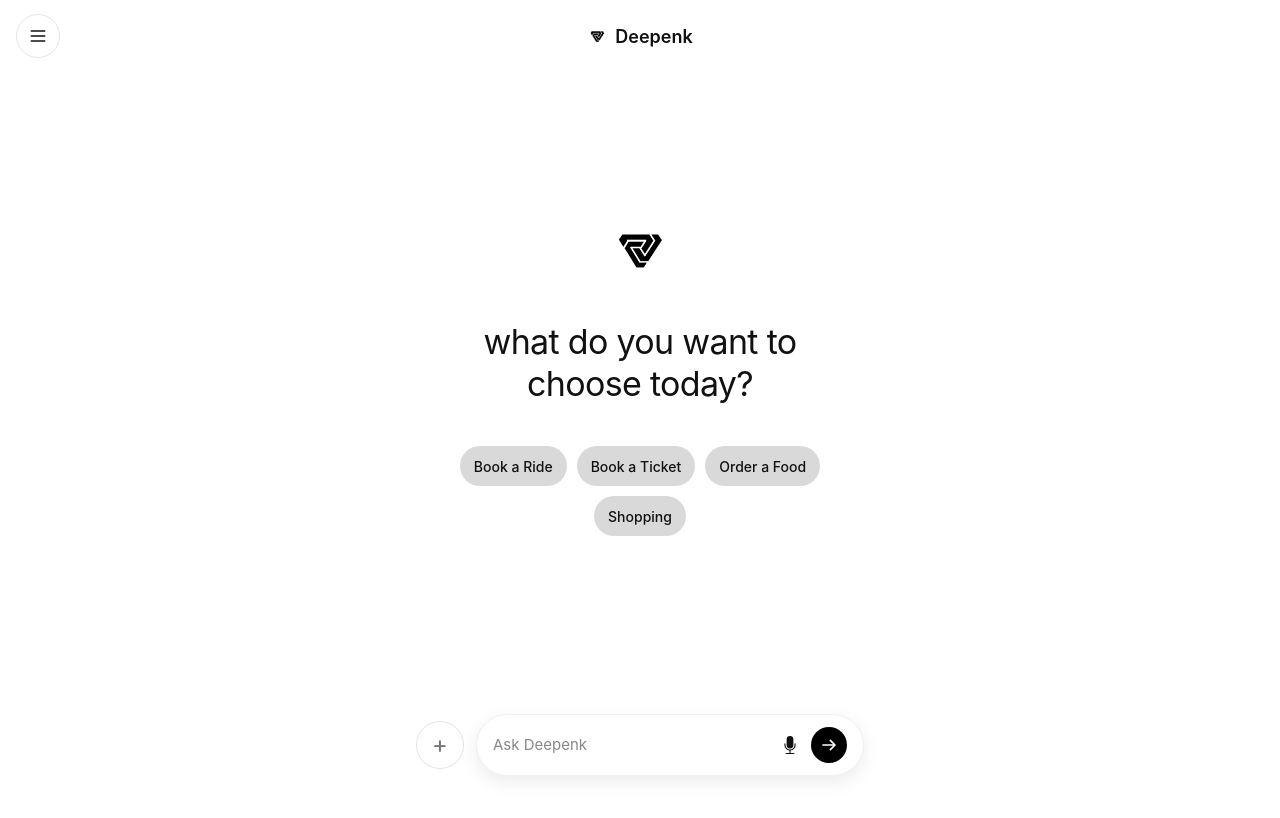
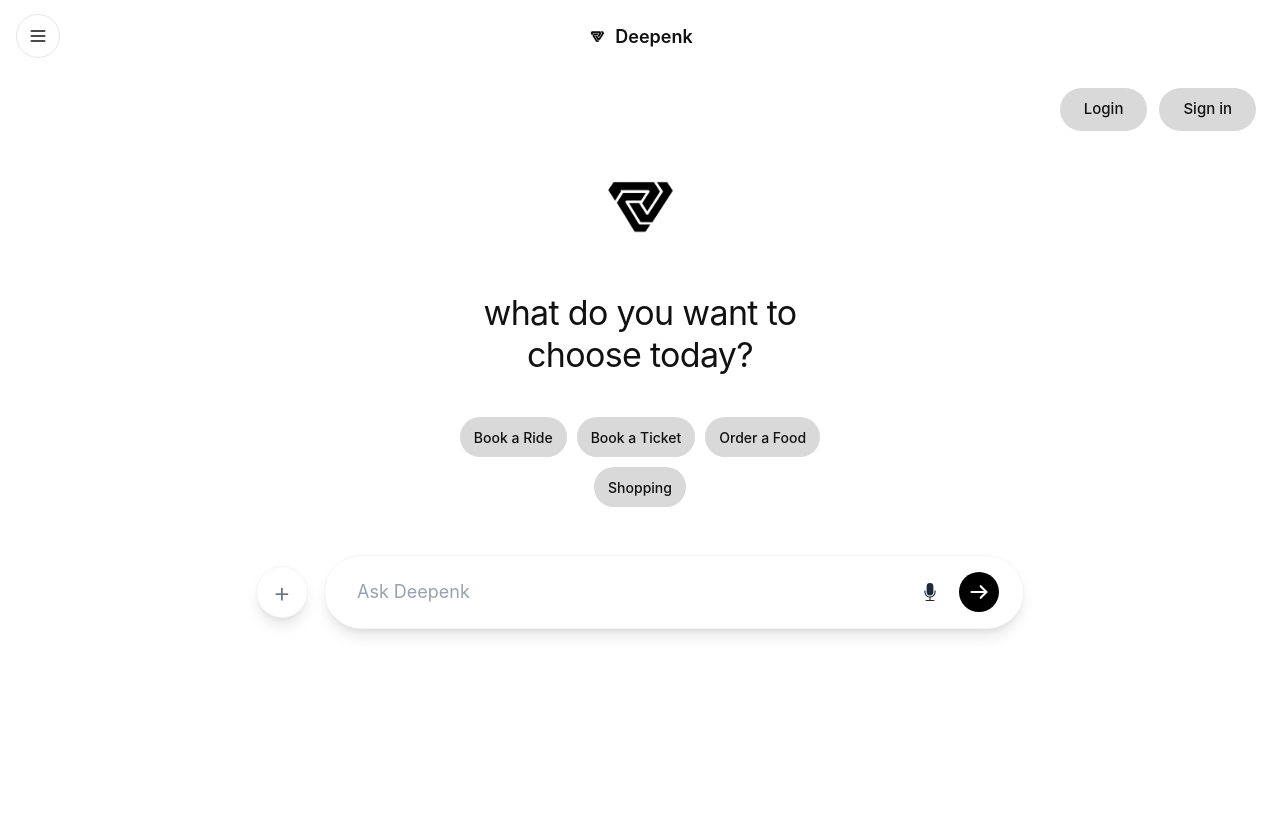
Before and after one commit to Vignesh-Kamsala/deepenk, a React (Vite) app in the folder deepenk-app/: page / in a window 1280 px wide. Shown: the top 818 px of the page. Built offline with nearby package versions, Linux system fonts and the light colour scheme.

Commit message:
frame work over..

```diff
--- a/deepenk-app/src/components/sections/HomePage.jsx
+++ b/deepenk-app/src/components/sections/HomePage.jsx
@@ -5,6 +5,22 @@ import { BsMicFill } from 'react-icons/bs'
 const HomePage = () => {
   return (
     <div className="min-h-screen flex flex-col bg-white relative">
+
+      {/* Top Right Navigation */}
+      <div className="absolute top-6 right-6 flex items-center gap-3 z-10">
+        <button
+          className="px-6 py-2.5 rounded-full transition-all active:scale-95 text-[15px] font-medium"
+          style={{ backgroundColor: '#D9D9D9', color: '#111111' }}
+        >
+          Login
+        </button>
+        <button
+          className="px-6 py-2.5 rounded-full transition-all active:scale-95 text-[15px] font-medium"
+          style={{ backgroundColor: '#D9D9D9', color: '#111111' }}
+        >
+          Sign in
+        </button>
+      </div>
 
       {/* Center Content */}
       <div className="flex-1 flex flex-col items-center justify-center px-6 pb-36">
@@ -14,7 +30,7 @@ const HomePage = () => {
           <img
             src={logoImg}
             alt="Deepenk Logo"
-            className="w-16 h-16 object-contain"
+            className="w-24 h-24 object-contain"
           />
         </div>
 
@@ -27,7 +43,7 @@ const HomePage = () => {
         </h1>
 
         {/* Action Buttons */}
-        <div className="flex flex-wrap justify-center gap-2.5 w-full max-w-sm mb-8">
+        <div className="flex flex-wrap justify-center gap-2.5 w-full max-w-sm mb-12">
           <button
             className="px-[14px] py-[8px] rounded-full transition-all active:scale-95"
             style={{ backgroundColor: '#D9D9D9', color: '#111111' }}
@@ -54,57 +70,48 @@ const HomePage = () => {
           </button>
         </div>
 
-      </div>
+        {/* Search Input Section */}
+        <div className="flex items-center gap-4 w-full max-w-3xl mx-auto">
 
-      {/* Bottom Input Section - Fixed to bottom */}
-      <div className="fixed bottom-0 left-0 right-0 px-5 py-6 bg-white">
-        <div className="flex items-center gap-3 max-w-md mx-auto">
-
-          {/* Plus Button - Separate Circle */}
+          {/* Plus Button */}
           <button
-            className="w-12 h-12 rounded-full flex items-center justify-center flex-shrink-0 transition-all active:scale-95"
-            style={{ backgroundColor: '#FFFFFF', border: '1.5px solid #E5E5E5' }}
+            className="w-[52px] h-[52px] rounded-full flex items-center justify-center flex-shrink-0 transition-all active:scale-95 bg-white shadow-lg border border-gray-100"
           >
-            <span className="text-[24px]" style={{ color: '#757575' }}>+</span>
+            <span className="text-[28px] text-gray-500 font-light">+</span>
           </button>
 
           {/* Input Container */}
           <div
-            className="flex-1 flex items-center gap-3 px-4 py-3 rounded-full"
-            style={{
-              backgroundColor: '#FFFFFF',
-              boxShadow: '0 6px 18px rgba(0, 0, 0, 0.08)',
-              border: '1px solid #F0F0F0'
-            }}
+            className="flex-1 flex items-center gap-3 px-6 py-4 rounded-full bg-white shadow-lg border border-gray-100"
           >
             {/* Input Field */}
             <input
               type="text"
               placeholder="Ask Deepenk"
-              className="flex-1 outline-none text-[15px] bg-transparent"
-              style={{ color: '#111111' }}
+              className="flex-1 outline-none text-lg bg-transparent ml-2 text-gray-700 placeholder-gray-400"
             />
 
             {/* Voice Icon */}
-            <button className="flex-shrink-0 transition-all active:scale-95">
-              <BsMicFill className="text-[18px]" style={{ color: '#111111' }} />
+            <button className="p-2 transition-all active:scale-95 hover:bg-gray-50 rounded-full">
+              <BsMicFill className="text-[18px] text-gray-800" />
             </button>
 
             {/* Send Button */}
             <button
-              className="w-9 h-9 rounded-full flex items-center justify-center flex-shrink-0 transition-all active:scale-95"
-              style={{ backgroundColor: '#000000' }}
+              className="w-10 h-10 rounded-full flex items-center justify-center flex-shrink-0 transition-all active:scale-95 bg-black hover:opacity-90"
             >
-              <svg className="w-4 h-4" fill="none" stroke="#FFFFFF" viewBox="0 0 24 24" strokeWidth={2.5}>
+              <svg className="w-5 h-5" fill="none" stroke="#FFFFFF" viewBox="0 0 24 24" strokeWidth={2.5}>
                 <path strokeLinecap="round" strokeLinejoin="round" d="M14 5l7 7m0 0l-7 7m7-7H3" />
               </svg>
             </button>
           </div>
 
         </div>
+
       </div>
 
     </div>
+
   )
 }
 
```
